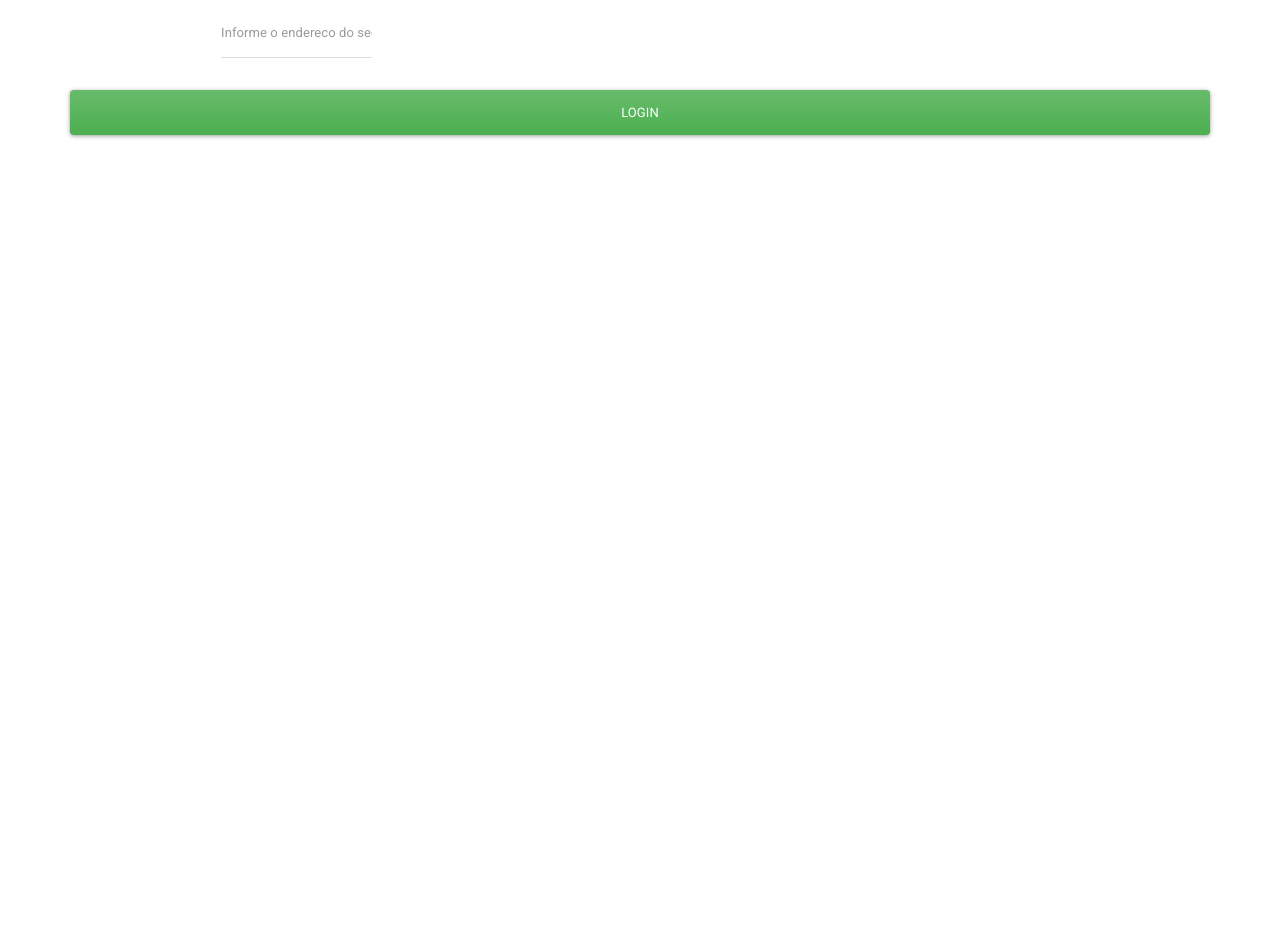
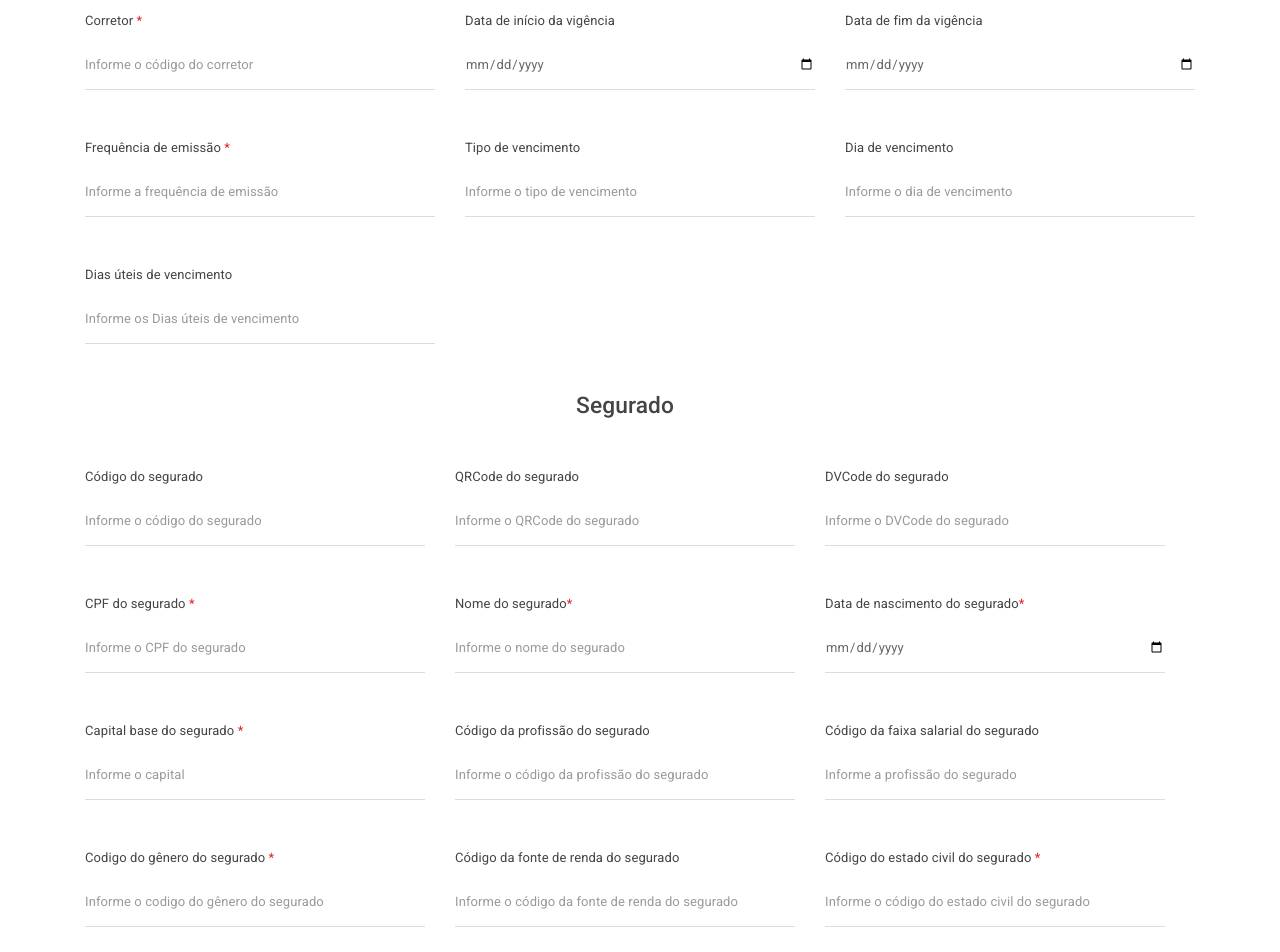
Before and after one commit to WemersonPD/lis-web-frontend-v2, an Angular app: page /seguro-individual-plano-form in a window 1280 px wide. Shown: the part 260-1212 px from the top of the page. Before the commit the page ends 800 px from the top, so only its background shows below. Built offline with nearby package versions, Linux system fonts and the light colour scheme.

Commit message:
Iniciando o formulario de seguro individual

```diff
--- a/src/app/seguro-individual-plano/seguro-individual-plano-form/seguro-individual-plano-form.component.html
+++ b/src/app/seguro-individual-plano/seguro-individual-plano-form/seguro-individual-plano-form.component.html
@@ -5,18 +5,137 @@
 >
   <legend class="text-center">Plano de seguro individual</legend>
   <div class="row">
-    <div class="form-group">
-      <label>Produto</label>
+    <div class="form-group col-4 mb-5">
+      <label>Produto <span class="text-danger">*</span></label>
       <input
         type="number"
         class="form-control"
         formControlName="Produto"
         placeholder="Informe o código do produto"
       />
+      <app-mensagem-erro
+        texto="Código do produto inválido"
+        *ngIf="
+          seguroIndividualPlanoForm.get('Produto').errors?.required &&
+          seguroIndividualPlanoForm.get('Produto').dirty
+        "
+      ></app-mensagem-erro>
     </div>
-    <div formGroupName="Segurado">
-      <div class="form-group">
-        <label>Codigo</label>
+    <div class="form-group col-4 mb-5">
+      <label>Plano <span class="text-danger">*</span></label>
+      <input
+        type="number"
+        class="form-control"
+        formControlName="Plano"
+        placeholder="Informe o código do plano"
+      />
+      <app-mensagem-erro
+        texto="Código do plano inválido"
+        *ngIf="
+          seguroIndividualPlanoForm.get('Plano').errors?.required &&
+          seguroIndividualPlanoForm.get('Plano').dirty
+        "
+      ></app-mensagem-erro>
+    </div>
+    <div class="form-group col-4 mb-5">
+      <label>Capital</label>
+      <input
+        type="number"
+        class="form-control"
+        formControlName="Capital"
+        placeholder="Informe o capital do segurado"
+      />
+    </div>
+    <div class="form-group col-4 mb-5">
+      <label>Corretor <span class="text-danger">*</span></label>
+      <input
+        type="number"
+        class="form-control"
+        formControlName="Corretor"
+        placeholder="Informe o código do corretor"
+      />
+      <app-mensagem-erro
+        texto="Código do corretor inválido"
+        *ngIf="
+          seguroIndividualPlanoForm.get('Corretor').errors?.required &&
+          seguroIndividualPlanoForm.get('Corretor').dirty
+        "
+      ></app-mensagem-erro>
+    </div>
+    <div class="form-group col-4 mb-5">
+      <label>Data de início da vigência</label>
+      <input
+        type="date"
+        class="form-control"
+        formControlName="DataInicioVigencia"
+        placeholder="Informe a data de início"
+      />
+      <app-mensagem-erro
+        texto="A data de iníco da vigência está inválida"
+        *ngIf="
+          seguroIndividualPlanoForm.get('DataInicioVigencia').errors
+            ?.required &&
+          seguroIndividualPlanoForm.get('DataInicioVigencia').dirty
+        "
+      ></app-mensagem-erro>
+    </div>
+    <div class="form-group col-4 mb-5">
+      <label>Data de fim da vigência</label>
+      <input
+        type="date"
+        class="form-control"
+        formControlName="DataFimVigencia"
+        placeholder="Informe o Data de fim da vigência"
+      />
+    </div>
+    <div class="form-group col-4 mb-5">
+      <label>Frequência de emissão <span class="text-danger">*</span></label>
+      <input
+        type="number"
+        class="form-control"
+        formControlName="FrequenciaEmissao"
+        placeholder="Informe a frequência de emissão"
+      />
+      <app-mensagem-erro
+        texto="Frequência de emissão inválida"
+        *ngIf="
+          seguroIndividualPlanoForm.get('FrequenciaEmissao').errors?.required &&
+          seguroIndividualPlanoForm.get('FrequenciaEmissao').dirty
+        "
+      ></app-mensagem-erro>
+    </div>
+    <div class="form-group col-4 mb-5">
+      <label>Tipo de vencimento</label>
+      <input
+        type="number"
+        class="form-control"
+        formControlName="TipoVencimento"
+        placeholder="Informe o tipo de vencimento"
+      />
+    </div>
+    <div class="form-group col-4 mb-5">
+      <label>Dia de vencimento</label>
+      <input
+        type="number"
+        class="form-control"
+        formControlName="DiaVencimento"
+        placeholder="Informe o dia de vencimento"
+      />
+    </div>
+    <div class="form-group col-4 mb-5">
+      <label>Dias úteis de vencimento</label>
+      <input
+        type="number"
+        class="form-control"
+        formControlName="DiasUteisVencimento"
+        placeholder="Informe os Dias úteis de vencimento"
+      />
+    </div>
+    <!-- Segurado apartir daqui -->
+    <div formGroupName="Segurado" class="col-12 row">
+      <h3 class="text-center col-12 mb-5">Segurado</h3>
+      <div class="form-group col-4 mb-5">
+        <label>Código do segurado</label>
         <input
           type="number"
           class="form-control"
@@ -24,7 +143,179 @@
           placeholder="Informe o código do segurado"
         />
       </div>
-      <div formGroupName="Endereco">
+      <div class="form-group col-4 mb-5">
+        <label>QRCode do segurado</label>
+        <input
+          type="number"
+          class="form-control"
+          formControlName="QRCode"
+          placeholder="Informe o QRCode do segurado"
+        />
+      </div>
+      <div class="form-group col-4 mb-5">
+        <label>DVCode do segurado</label>
+        <input
+          type="number"
+          class="form-control"
+          formControlName="DVCode"
+          placeholder="Informe o DVCode do segurado"
+        />
+      </div>
+      <div class="form-group col-4 mb-5">
+        <label>CPF do segurado <span class="text-danger">*</span></label>
+        <input
+          type="text"
+          class="form-control"
+          formControlName="Cpf"
+          placeholder="Informe o CPF do segurado"
+        />
+        <app-mensagem-erro
+          texto="O CPF é inválido"
+          *ngIf="
+            seguroIndividualPlanoForm.get('Segurado.Cpf').errors?.required &&
+            seguroIndividualPlanoForm.get('Segurado.Cpf').dirty
+          "
+        ></app-mensagem-erro>
+        <app-mensagem-erro
+          texto="O CPF deve conter 11 caracteres"
+          *ngIf="
+            seguroIndividualPlanoForm.get('Segurado.Cpf').dirty &&
+            (seguroIndividualPlanoForm.get('Segurado.Cpf').errors?.minlength ||
+              seguroIndividualPlanoForm.get('Segurado.Cpf').errors?.maxlength)
+          "
+        ></app-mensagem-erro>
+      </div>
+      <div class="form-group col-4 mb-5">
+        <label>Nome do segurado<span class="text-danger">*</span></label>
+        <input
+          type="text"
+          class="form-control"
+          formControlName="Nome"
+          placeholder="Informe o nome do segurado"
+        />
+        <app-mensagem-erro
+          texto="O nome é inválido"
+          *ngIf="
+            seguroIndividualPlanoForm.get('Segurado.Nome').errors?.required &&
+            seguroIndividualPlanoForm.get('Segurado.Nome').dirty
+          "
+        ></app-mensagem-erro>
+        <app-mensagem-erro
+          texto="O Nome não deve conter mais de 50 caracteres"
+          *ngIf="
+            seguroIndividualPlanoForm.get('Segurado.Nome').dirty &&
+            seguroIndividualPlanoForm.get('Segurado.Nome').errors?.maxlength
+          "
+        ></app-mensagem-erro>
+      </div>
+      <div class="form-group col-4 mb-5">
+        <label
+          >Data de nascimento do segurado<span class="text-danger"
+            >*</span
+          ></label
+        >
+        <input
+          type="date"
+          class="form-control"
+          formControlName="DataNacimento"
+          placeholder="Informe a data de nascimento do segurado"
+        />
+        <app-mensagem-erro
+          texto="A data de nascimento do segurado é inválida"
+          *ngIf="
+            seguroIndividualPlanoForm.get('Segurado.DataNacimento').errors
+              ?.required &&
+            seguroIndividualPlanoForm.get('Segurado.DataNacimento').dirty
+          "
+        ></app-mensagem-erro>
+      </div>
+      <div class="form-group col-4 mb-5">
+        <label
+          >Capital base do segurado <span class="text-danger">*</span></label
+        >
+        <input
+          type="number"
+          class="form-control"
+          formControlName="Capital"
+          placeholder="Informe o capital"
+        />
+        <app-mensagem-erro
+          texto="O capital é inválido"
+          *ngIf="
+            seguroIndividualPlanoForm.get('Segurado.Capital').errors
+              ?.required &&
+            seguroIndividualPlanoForm.get('Segurado.Capital').dirty
+          "
+        ></app-mensagem-erro>
+      </div>
+      <div class="form-group col-4 mb-5">
+        <label>Código da profissão do segurado</label>
+        <input
+          type="number"
+          class="form-control"
+          formControlName="Profissao"
+          placeholder="Informe o código da profissão do segurado"
+        />
+      </div>
+      <div class="form-group col-4 mb-5">
+        <label>Código da faixa salarial do segurado</label>
+        <input
+          type="number"
+          class="form-control"
+          formControlName="FaixaSalarial"
+          placeholder="Informe a profissão do segurado"
+        />
+      </div>
+      <div class="form-group col-4 mb-5">
+        <label
+          >Codigo do gênero do segurado
+          <span class="text-danger">*</span></label
+        >
+        <input
+          type="number"
+          class="form-control"
+          formControlName="Genero"
+          placeholder="Informe o codigo do gênero do segurado"
+        />
+        <app-mensagem-erro
+          texto="O gênero é inválido"
+          *ngIf="
+            seguroIndividualPlanoForm.get('Segurado.Genero').errors?.required &&
+            seguroIndividualPlanoForm.get('Segurado.Genero').dirty
+          "
+        ></app-mensagem-erro>
+      </div>
+      <div class="form-group col-4 mb-5">
+        <label>Código da fonte de renda do segurado</label>
+        <input
+          type="number"
+          class="form-control"
+          formControlName="Genero"
+          placeholder="Informe o código da fonte de renda do segurado"
+        />
+      </div>
+      <div class="form-group col-4 mb-5">
+        <label
+          >Código do estado civil do segurado
+          <span class="text-danger">*</span></label
+        >
+        <input
+          type="number"
+          class="form-control"
+          formControlName="EstadoCivil"
+          placeholder="Informe o código do estado civil do segurado"
+        />
+        <app-mensagem-erro
+          texto="O código do estado civil é inválido"
+          *ngIf="
+            seguroIndividualPlanoForm.get('Segurado.EstadoCivil').errors
+              ?.required &&
+            seguroIndividualPlanoForm.get('Segurado.EstadoCivil').dirty
+          "
+        ></app-mensagem-erro>
+      </div>
+
+      <!-- <div formGroupName="Endereco">
         <div class="form-group">
           <label>Endereco</label>
           <input
@@ -34,8 +325,9 @@
             placeholder="Informe o endereco do segurado"
           />
         </div>
-      </div>
+      </div> -->
     </div>
+    <!-- Segurado até aqui -->
     <button type="submit" class="btn btn-success mt-3 col-12">Login</button>
   </div>
 </form>
```
